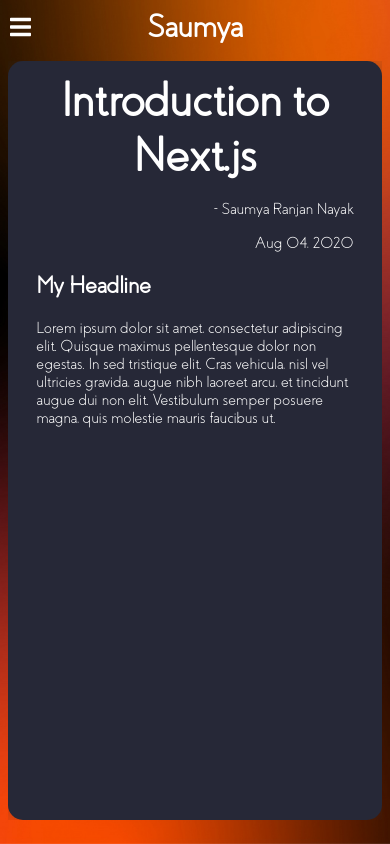
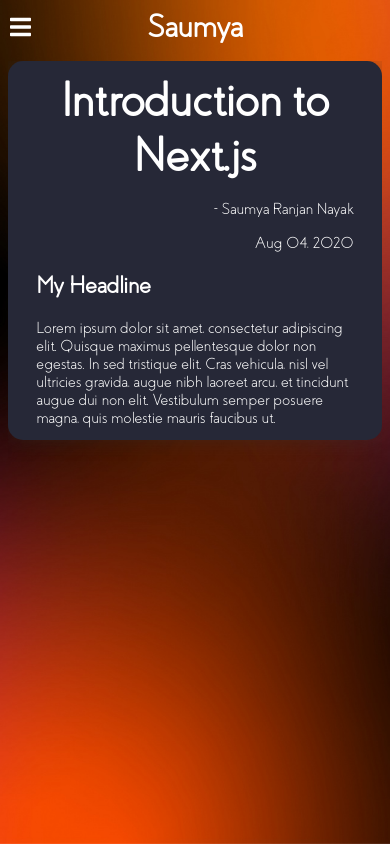
Before and after one commit to saumya66/HomeOnInternet, a Next.js app: page /blog/post-2 in a window 390 px wide. Built offline with nearby package versions, Linux system fonts and the light colour scheme.

Commit message:
again fix

```diff
--- a/styles/Blog.module.css
+++ b/styles/Blog.module.css
@@ -106,5 +106,9 @@
         width:100%;
         min-height:140px;
     }
+    .blogContainer{
+        min-height: auto;
+        height: auto;
+    }
 
 }
```
